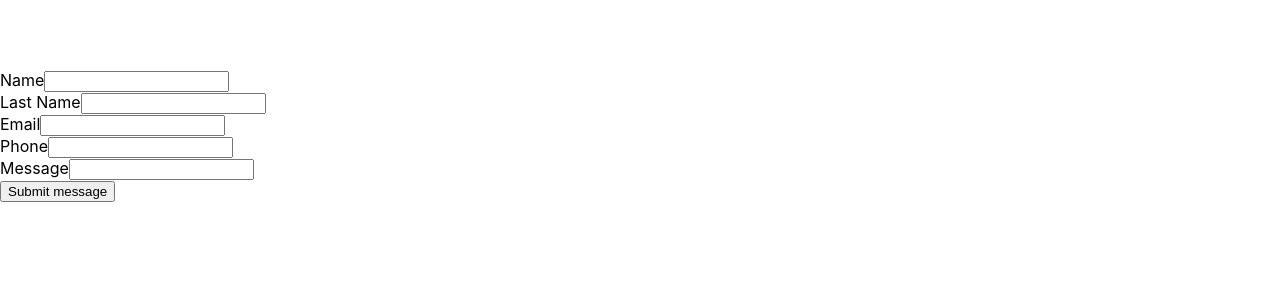
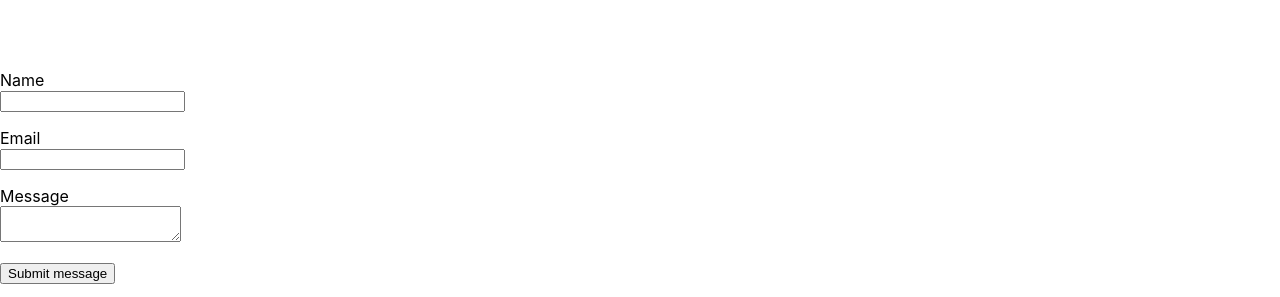
Before and after one commit to xvvas/rodriguez-lawgroup, a React (Create React App) app: page / in a window 1280 px wide. Shown: the part 3797-4094 px from the top of the page. Before the commit the page ends 3999 px from the top, so only its background shows below. Built offline with nearby package versions, Linux system fonts and the light colour scheme.

Commit message:
add other struture for form

```diff
--- a/src/Components/form/js/contactForm-container.jsx
+++ b/src/Components/form/js/contactForm-container.jsx
@@ -1,20 +1,6 @@
-import { useForm } from "react-hook-form";
+import React from "react";
 
 const ContactForm = () => {
-  const {
-    register,
-    formState: { errors },
-    handleSubmit,
-  } = useForm({
-    defaultValues: {
-      nombre: "Luis",
-      direccion: "Calle Gran Vía",
-    },
-  });
-
-  const onSubmit = (data) => {
-    console.log(data);
-  };
 
   return (
     <div className="ContactForm">
@@ -23,92 +9,24 @@
       </div>
       <div className="cta-Separator"></div>
 
-      <form onSubmit={handleSubmit(onSubmit)} name="contact" method="POST">
-        <input type="hidden" name="form-name" value="contact" />
-        <div className="form_lt">
-          <label>Name</label>
-          <input
-            id="name"
-            type="text"
-            {...register("name", {
-              required: true,
-              minLength: 3,
-            })}
-          />
-          {errors.nombre?.type === "required" && (
-            <p>The name field is required</p>
-          )}
-          {errors.nombre?.type === "maxLength" && (
-            <p>The name field must be at least 3 characters long.</p>
-          )}
-        </div>
-
-        <div className="form_lt">
-          <label>Last Name</label>
-          <input
-            id="lastname"
-            type="text"
-            {...register("lastName", {
-              required: true,
-              minLength: 3,
-            })}
-          />
-          {errors.nombre?.type === "required" && (
-            <p>The Last Name field is required</p>
-          )}
-          {errors.nombre?.type === "minLength" && (
-            <p>The Last Name field must be at least 3 characters long.</p>
-          )}
-        </div>
-
-        <div className="form_lt">
-          <label>Email</label>
-          <input
-            id="email"
-            type="text"
-            {...register("email", {
-              pattern: /^[^\s@]+@[^\s@]+\.[^\s@]+$/i,
-            })}
-          />
-          {errors.email?.type === "pattern" && (
-            <p>El formato del email es incorrecto</p>
-          )}
-        </div>
-
-        <div className="form_lt">
-          <label>Phone</label>
-          <input
-            id="phone"
-            type="text"
-            {...register("phone", {
-              required: true,
-              minLength: 3,
-            })}
-          />
-          {errors.nombre?.type === "required" && (
-            <p>The Phone field is required</p>
-          )}
-          {errors.nombre?.type === "minLength" && (
-            <p>The Phone field must be at least 3 characters long.</p>
-          )}
-        </div>
-
-        <div className="form_lg">
-          <label>Message</label>
-          <input
-            id="message"
-            type="text"
-            {...register("message", {
-              required: true,
-            })}
-          />
-          {errors.nombre?.type === "required" && (
-            <p>The Phone field is required</p>
-          )}
-        </div>
-
+      <form name="contact" method="post">
+      <input type="hidden" name="form-name" value="contact" />
+      <p>
+        <label htmlFor="name">Name</label> <br />
+        <input type="text" id="name" name="name" required />
+      </p>
+      <p>
+        <label htmlFor="email">Email</label> <br />
+        <input type="email" id="email" name="email" required />
+      </p>
+      <p>
+        <label htmlFor="message">Message</label> <br />
+        <textarea id="message" name="message" required></textarea>
+      </p>
+      <p>
         <input type="submit" value="Submit message" />
-      </form>
+      </p>
+    </form>
     </div>
   );
 };
```
